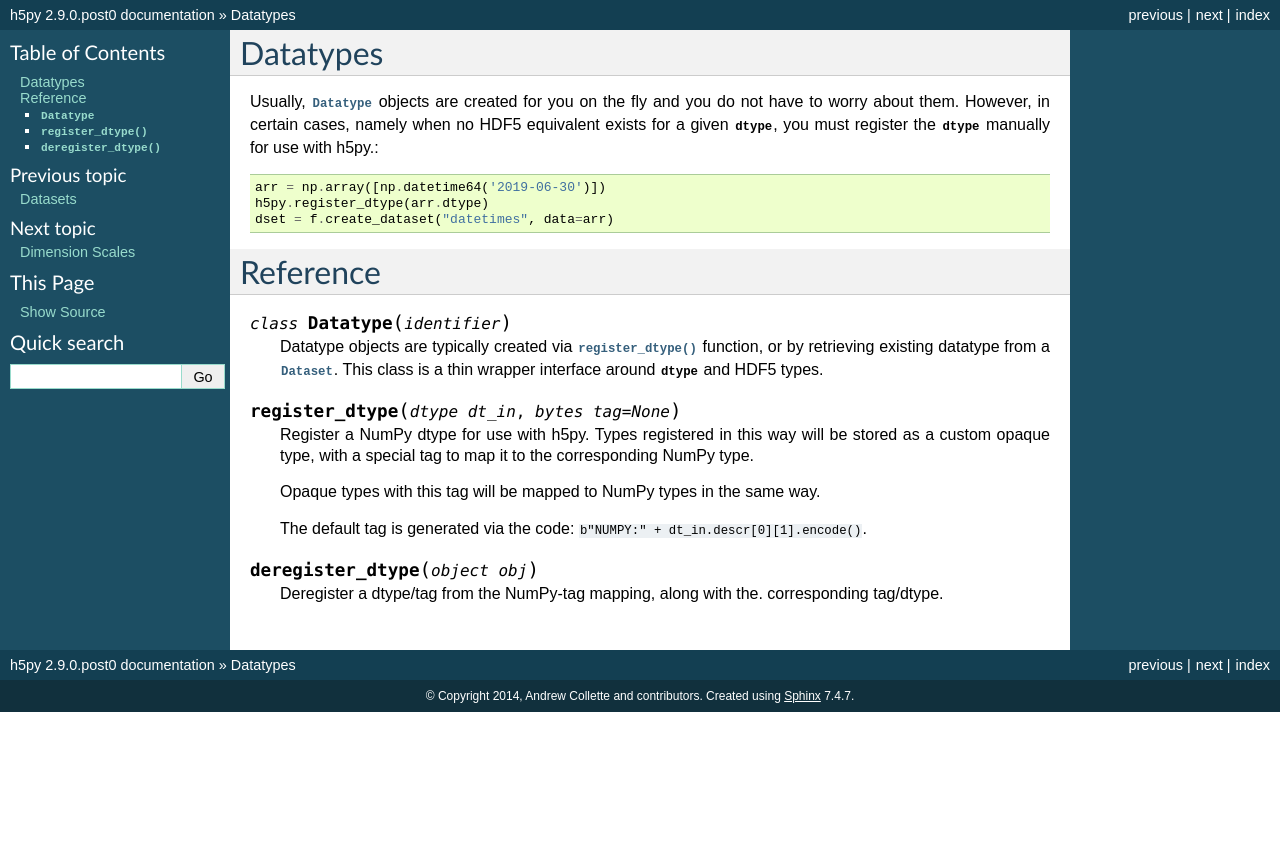
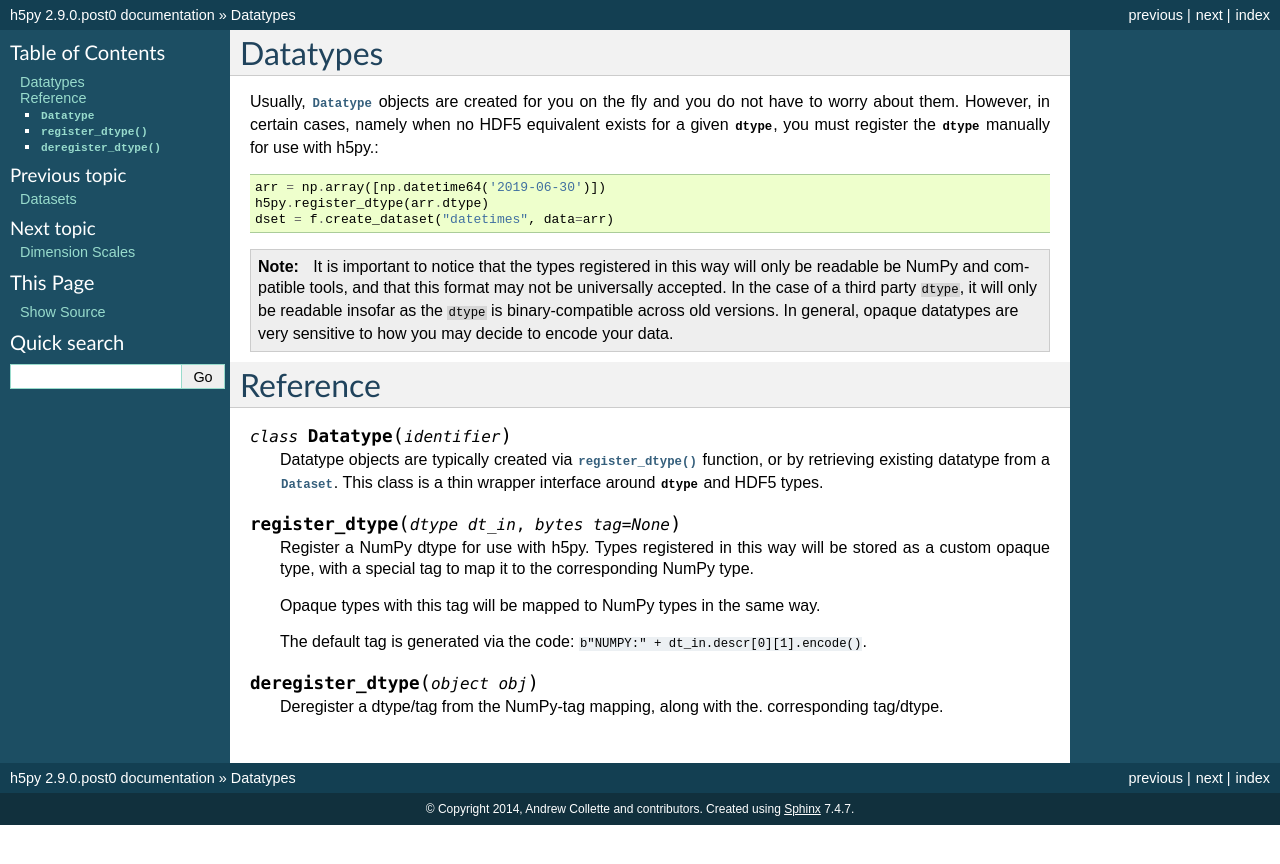
Before and after one commit to h5py/h5py, a Sphinx documentation site: the page built from docs/high/datatype.rst, in a window 1280 px wide. Shown: the top 864 px of the page. Built offline with Sphinx 7.4.7, drawn with Linux system fonts in a browser that asks for light colours; pages that are not in the unit, such as notebooks, are missing from menus.

Commit message:
Doc changes as proposed by @aragilar.

```diff
--- a/docs/faq.rst
+++ b/docs/faq.rst
@@ -38,6 +37,8 @@ Type                                Status
 HDF5 "time" type
 NumPy "U" strings                   No HDF5 equivalent
 NumPy generic "O"                   Not planned
+Any other NumPy dtype               Map to opaque type with specific tag, You
+                                    must register types manually
 =========================           ============================================
 
 
--- a/docs/high/datatype.rst
+++ b/docs/high/datatype.rst
@@ -11,6 +11,15 @@
     arr = np.array([np.datetime64('2019-06-30')])
     h5py.register_dtype(arr.dtype)
     dset = f.create_dataset("datetimes", data=arr)
+
+.. note::
+
+    It is important to notice that the types registered in this way will only
+    be readable be NumPy and compatible tools, and that this format may not be
+    universally accepted. In the case of a third party ``dtype``, it will only
+    be readable insofar as the ``dtype`` is binary-compatible across old
+    versions. In general, opaque datatypes are very sensitive to how you may
+    decide to encode your data.
 
 Reference
 =========
```
Also changed, not shown: other parts of docs/faq.rst (+0 -1 lines), 1 other file.
